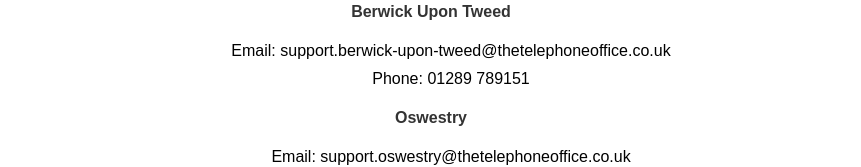
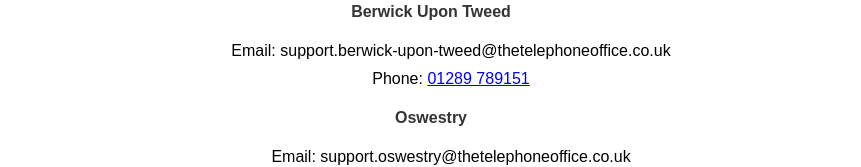
Before and after one commit to thetelephoneoffice/thetelephoneoffice.co.uk, a plain HTML site: page index.html in a window 1280 px wide. Shown: the part 1453-1620 px from the top of the page, without its empty margins (209-1070 px from the left). Drawn offline with Linux system fonts and the light colour scheme.

Commit message:
Update index.html

```diff
--- a/index.html
+++ b/index.html
@@ -127,7 +127,7 @@
             <h4>Berwick Upon Tweed</h4>
             <ul>
                 <li>Email: support.berwick-upon-tweed@thetelephoneoffice.co.uk</li>
-                <li>Phone: <a href="01289789151"></a>01289 789151</a></li>
+                <li>Phone: <a href="01289789151">01289 789151</a></li>
             </ul>
         </div>
         <div>
```
